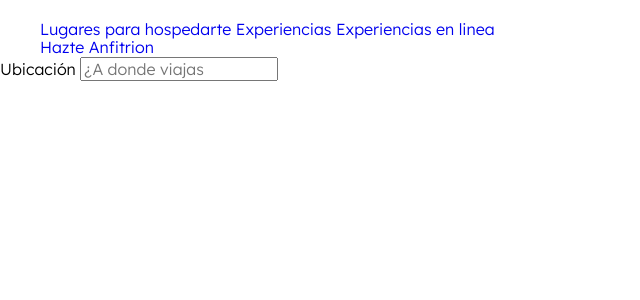
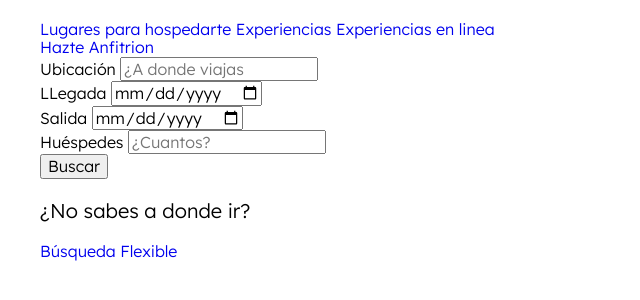
Before and after one commit to JorgeDevmm/personal-airbnb, a website: page index.html in a window 1280 px wide. Shown: the whole page, without its empty margins (0-640 px from the left). Drawn offline with Linux system fonts and the light colour scheme.

Commit message:
Creando HTML del header

```diff
--- a/index.html
+++ b/index.html
@@ -31,7 +31,7 @@
         </nav>
       </div>
 
-      <form action="" class="formulario">
+      <form action="" class="formulario contenedor">
         <div class="formulario__campo">
           <label for="ubicacion" class="formulario__label">Ubicación</label>
           <input
@@ -41,7 +41,36 @@
             placeholder="¿A donde viajas"
           />
         </div>
+
+        <div class="formulario__campo">
+          <label for="llegada" class="formulario__label">LLegada</label>
+          <input type="date" class="formulario__input" id="llegada" />
+        </div>
+
+        <div class="formulario__campo">
+          <label for="salida" class="formulario__label">Salida</label>
+          <input type="date" class="formulario__input" id="salida" />
+        </div>
+
+        <div class="formulario__campo">
+          <label for="huespedes" class="formulario__label">Huéspedes</label>
+          <input
+            type="number"
+            class="formulario__input"
+            id="huespedes"
+            placeholder="¿Cuantos?"
+          />
+        </div>
+
+        <div class="formulario__campo">
+          <input type="submit" class="formulario__submit" value="Buscar" />
+        </div>
       </form>
+
+      <div class="header__busqueda contenedor">
+        <p class="header__busqueda-label">¿No sabes a donde ir?</p>
+        <a href="#" class="header__busqueda-boton">Búsqueda Flexible</a>
+      </div>
     </header>
   </body>
 </html>
```
